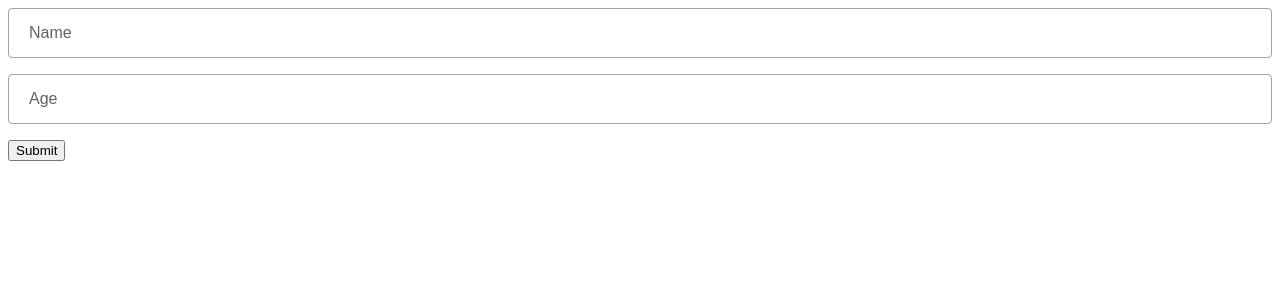
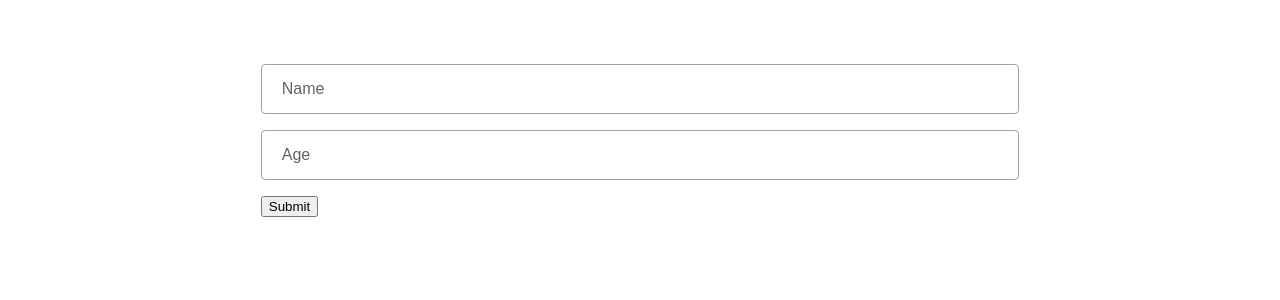
Before and after one commit to aguirrealvaro/useForm, a React app: page / in a window 1280 px wide. Shown: the top 300 px of the page. Built offline with nearby package versions, Linux system fonts and the light colour scheme.

Commit message:
Add styles

```diff
--- a/src/App.tsx
+++ b/src/App.tsx
@@ -11,7 +11,7 @@ export const App: FunctionComponent = () => {
   const onSubmit = () => console.log(fields);
 
   return (
-    <form onSubmit={(e) => handleSubmit(e, onSubmit)}>
+    <Form onSubmit={(e) => handleSubmit(e, onSubmit)}>
       <CustomInput
         inputId="name"
         placeholder="Name"
@@ -27,9 +27,14 @@ export const App: FunctionComponent = () => {
         name="age"
       />
       <button type="submit">Submit</button>
-    </form>
+    </Form>
   );
 };
+
+const Form = styled.form`
+  width: 60%;
+  margin: 4rem auto;
+`;
 
 const CustomInput = styled(InputField)`
   margin-bottom: 1rem;
```
